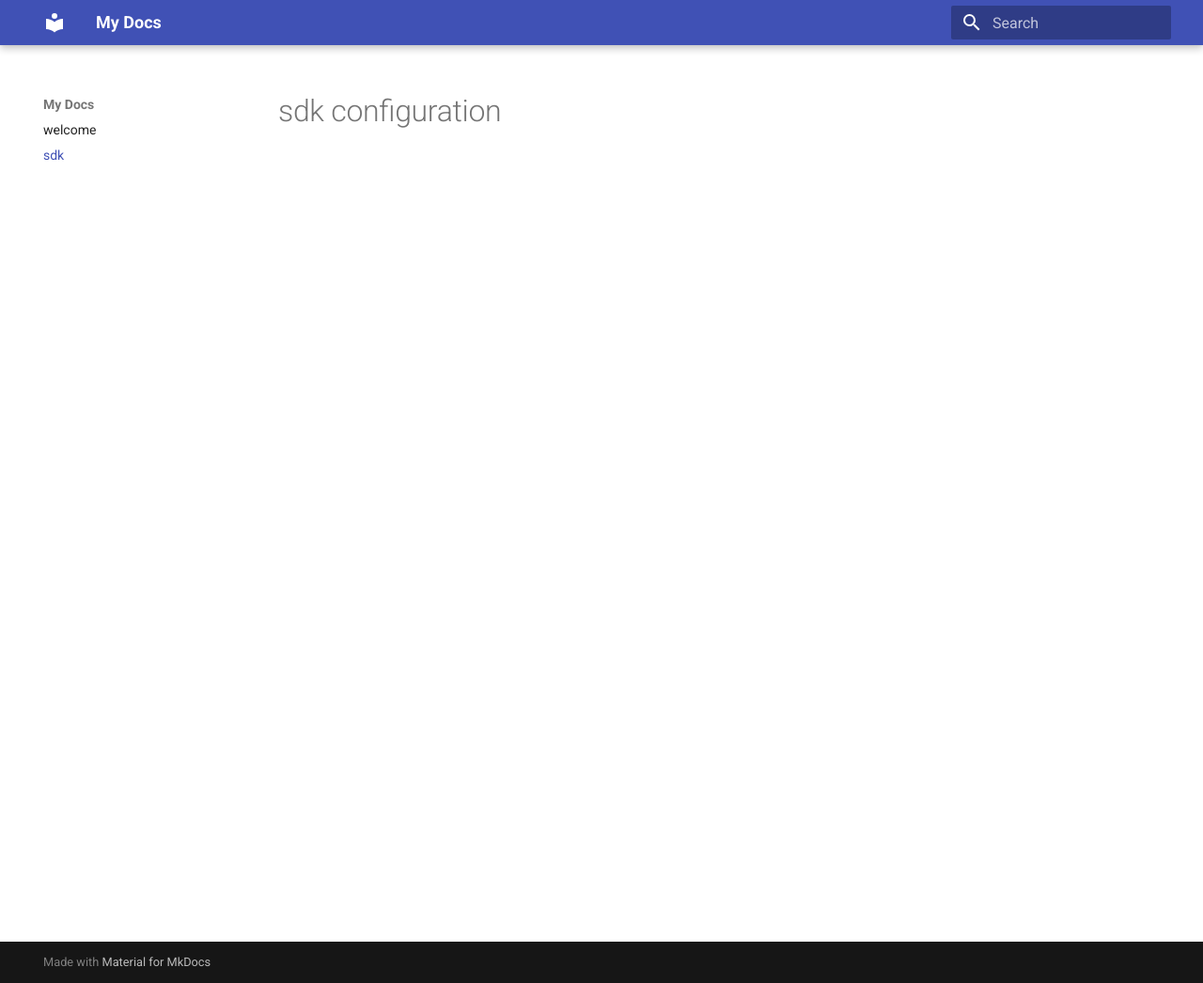
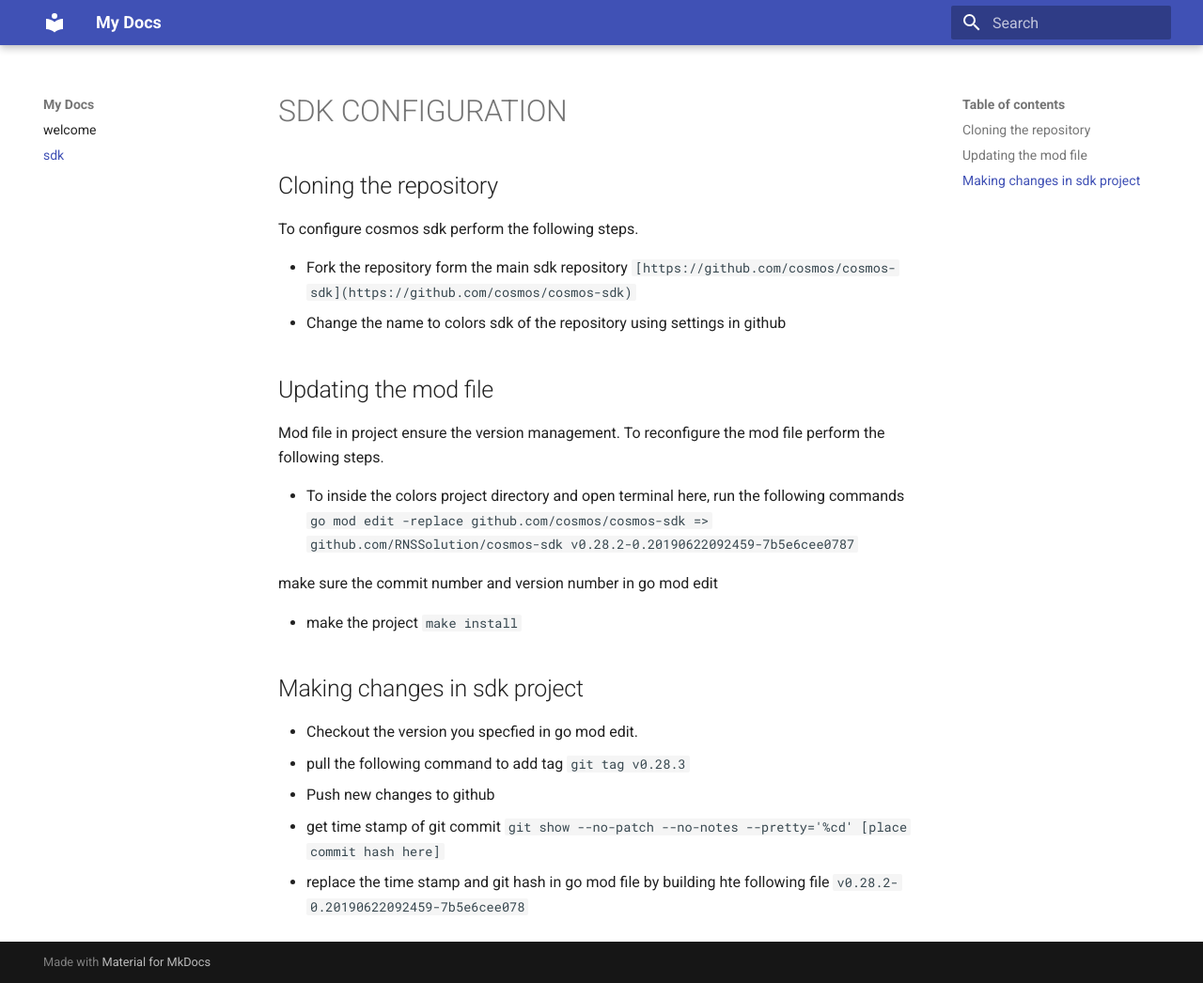
Before and after one commit to GenesisLabs-com/developmentDocs, an MkDocs documentation site: the page built from docs/sdkconfigration.md, in a window 1280 px wide and 1046 px high. Shown: the whole window at 94% size. Built offline with MkDocs 1.6.1 and Material for MkDocs 9.7.7, drawn with Linux system fonts in a browser that asks for light colours.

Commit message:
adding sdkconfigration

````diff
--- a/docs/sdkconfigration.md
+++ b/docs/sdkconfigration.md
@@ -1 +1,46 @@
-# sdk configuration
+# SDK CONFIGURATION
+
+
+## Cloning the repository
+
+To configure cosmos sdk perform the following steps.
+
+* Fork the repository form the main sdk repository
+   ```
+   [https://github.com/cosmos/cosmos-sdk](https://github.com/cosmos/cosmos-sdk)
+   ```
+* Change the name to colors sdk of the repository using settings in github
+
+
+## Updating the mod file
+
+Mod file in project ensure the version management. To reconfigure the mod file perform the following steps.
+
+* To inside the colors project directory and open terminal here, run the following commands
+  ```
+  go mod edit -replace github.com/cosmos/cosmos-sdk => github.com/RNSSolution/cosmos-sdk v0.28.2-0.20190622092459-7b5e6cee0787
+  ```
+
+make sure the commit number and version number in go mod edit
+
+* make the project
+  ```
+  make install
+  ```
+## Making changes in sdk project
+
+* Checkout the version you specfied in go mod edit.
+* pull the following command to add tag
+  ```
+  git tag v0.28.3
+  ```
+* Push new changes to github
+
+* get time stamp of git commit
+  ```
+  git show --no-patch --no-notes --pretty='%cd' [place commit hash here]
+  ```
+* replace the time stamp and git hash in go mod file by building hte following file
+  ```
+  v0.28.2-0.20190622092459-7b5e6cee078
+  ```
````
Also changed, not shown: docs/index.md (+1 -1 lines).
